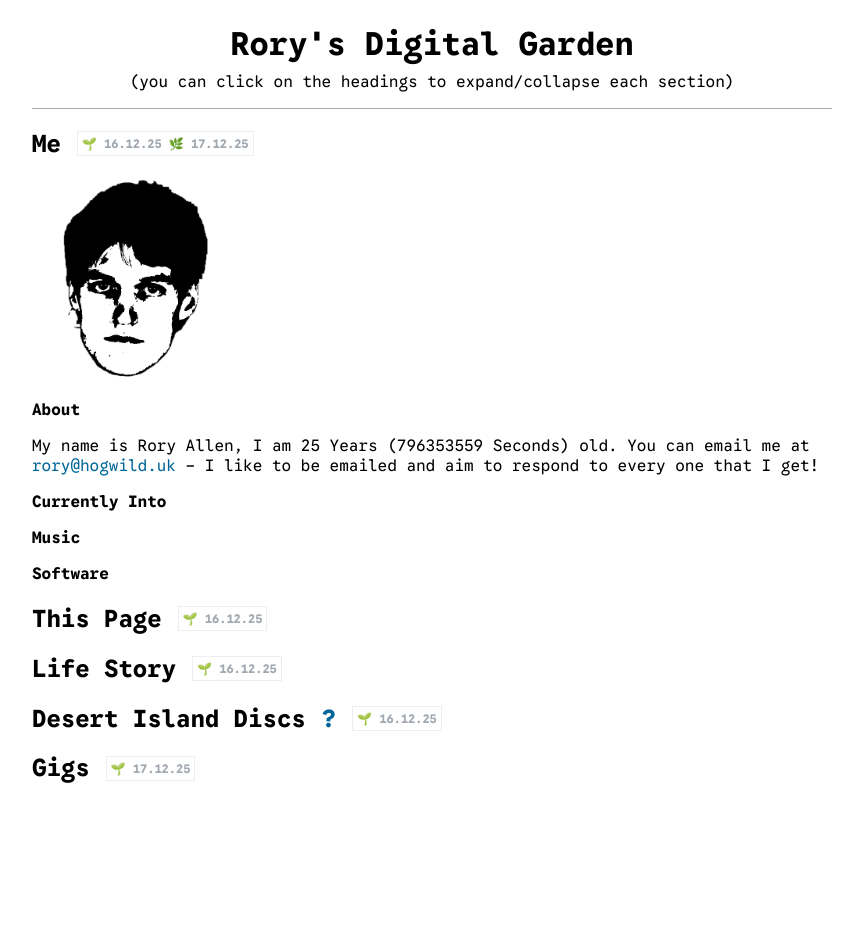
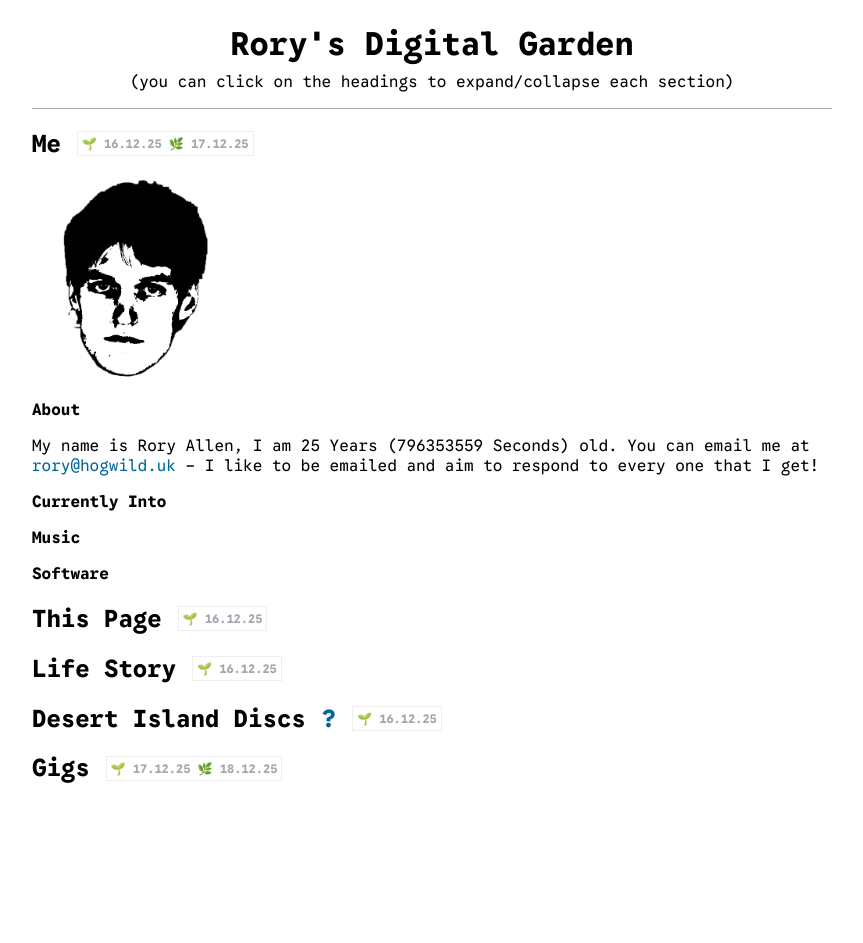
Before and after one commit to roryjamesallen/hogsite, a PHP site: page /rory/index.php in a window 1280 px wide. Shown: the whole page, without its empty margins (208-1071 px from the left). Before the commit the page ends 783 px from the top, so only its background shows below. Run offline with PHP 8.4, Linux system fonts and the light colour scheme.

Commit message:
update garden date and add body margin-bottom

```diff
--- a/rory/index.php
+++ b/rory/index.php
@@ -28,7 +28,7 @@
 	 }
 	 body {
 	     width: min(800px, 90%);
-	     margin: 0 auto;
+	     margin: 0 auto 10rem auto;
 	     font-family: Google Sans Code;
 	 }
 	 #page-header {
@@ -307,7 +307,7 @@
 	    </ol>
 	</div>
 	<div class="collapsible" id="gigs">
-	    <h2>Gigs<div class="garden">🌱 17.12.25</div></h2>
+	    <h2>Gigs<div class="garden">🌱 17.12.25 🌿 18.12.25</div></h2>
 	    <p>Since the start of 2025 I have been to <span id="gig-count">(loading)</span> gigs. <span id="city-count">(loading)</span> of those were in <span id="city">(loading)</span>, and <span id="venue-count">(loading)</span> were at <span id="venue">(loading)</span>.</p>
 	    <table id="gig-list" class="hide-numbers">
 		<thead>
```
